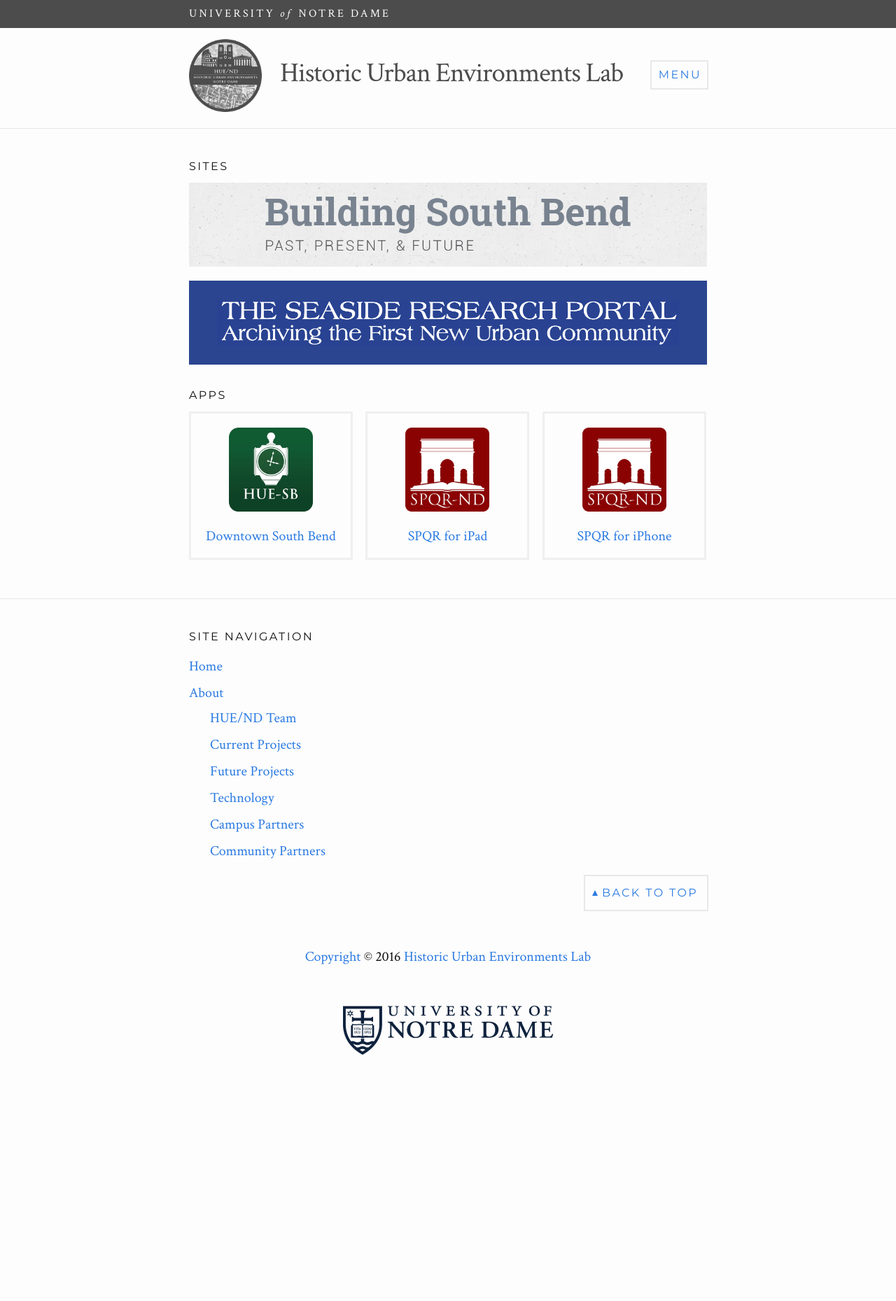
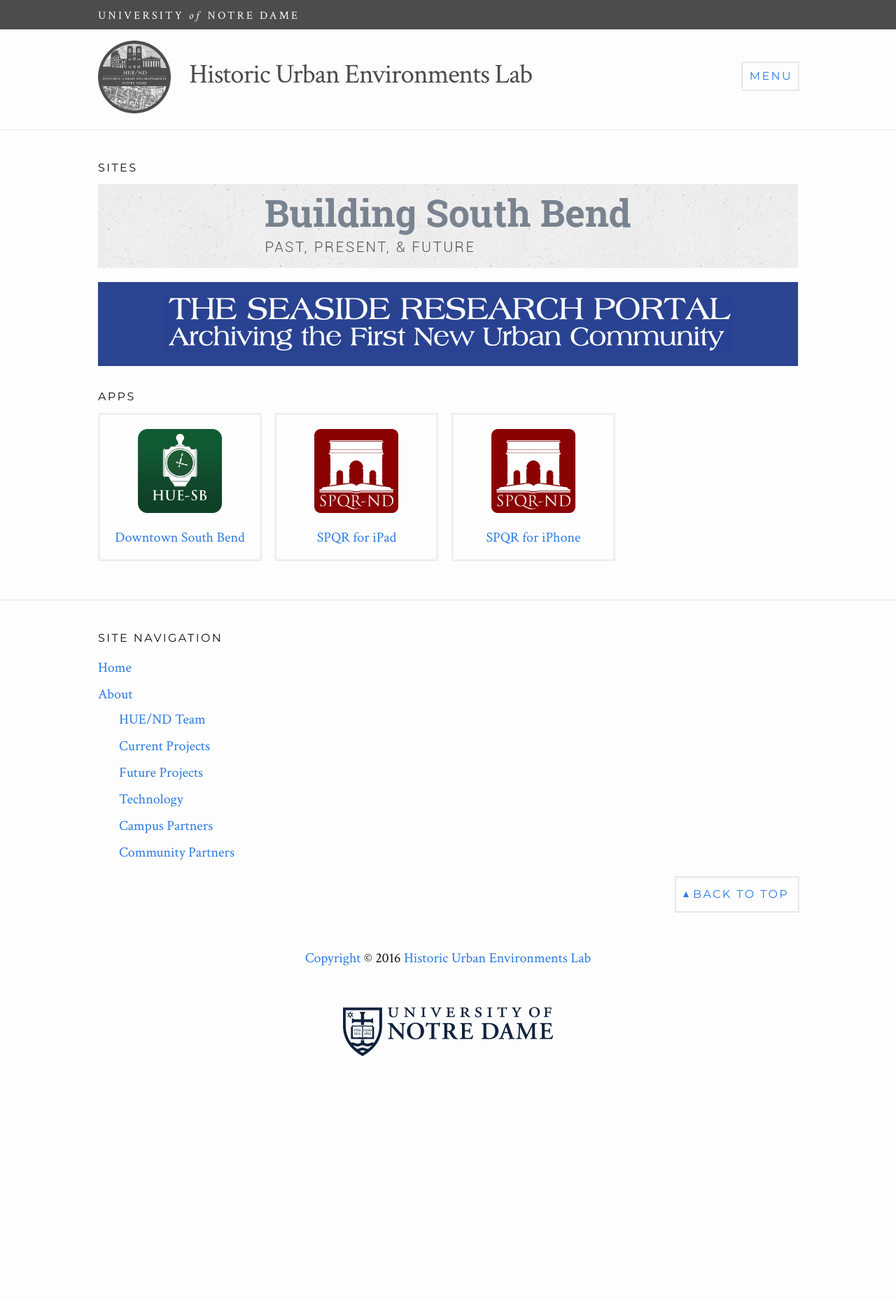
Before and after one commit to HUE-ND/HUE-ND.github.io, a Jekyll site: the page built from index.html, in a window 1280 px wide. Shown: the whole page at 70% size. Built offline with Jekyll 4.4.1, drawn with Linux system fonts in a browser that asks for light colours.

Commit message:
Increasing site width for large viewports; simplifying wrapper class

```diff
--- a/_sass/_base.scss
+++ b/_sass/_base.scss
@@ -170,19 +170,10 @@ blockquote {
 // Wrapper
 .wrapper {
   @extend %clearfix;
-  max-width: -webkit-calc(#{$content-width} - (#{$spacing-unit} * 2));
-  max-width: calc(#{$content-width} - (#{$spacing-unit} * 2));
+  margin-left: auto;
   margin-right: auto;
-  margin-left: auto;
-  padding-right: $spacing-unit;
-  padding-left: $spacing-unit;
-
-  @include media-query($on-laptop) {
-    max-width: -webkit-calc(#{$content-width} - (#{$spacing-unit}));
-    max-width: calc(#{$content-width} - (#{$spacing-unit}));
-    padding-left: $spacing-unit / 2;
-    padding-right: $spacing-unit / 2;
-  }
+  max-width: 50em;
+  padding: 0 1em;
 }
 
 
--- a/_sass/_layout.scss
+++ b/_sass/_layout.scss
@@ -2,10 +2,10 @@
 
 .brand-bar {
   background-color: $grey-color-dark;
-  font-size: .8em;
-  padding: .5em 0;
+  padding: .3em 0;
 
   a {
+    font-size: .8em;
     letter-spacing: .2em;
     text-transform: uppercase;
   }
--- a/css/main.scss
+++ b/css/main.scss
@@ -21,29 +21,6 @@ $grey-color:       #828282;
 $grey-color-light: lighten($grey-color, 40%);
 $grey-color-dark:  darken($grey-color, 21%);
 
-// Width of the content area
-$content-width:    800px;
-
-$on-palm:          600px;
-$on-laptop:        800px;
-
-
-
-// Use media queries like this:
-// @include media-query($on-palm) {
-//     .wrapper {
-//         padding-right: $spacing-unit / 2;
-//         padding-left: $spacing-unit / 2;
-//     }
-// }
-@mixin media-query($device) {
-    @media screen and (max-width: $device) {
-        @content;
-    }
-}
-
-
-
 // Import partials from `sass_dir` (defaults to `_sass`)
 @import
   "base",
```
